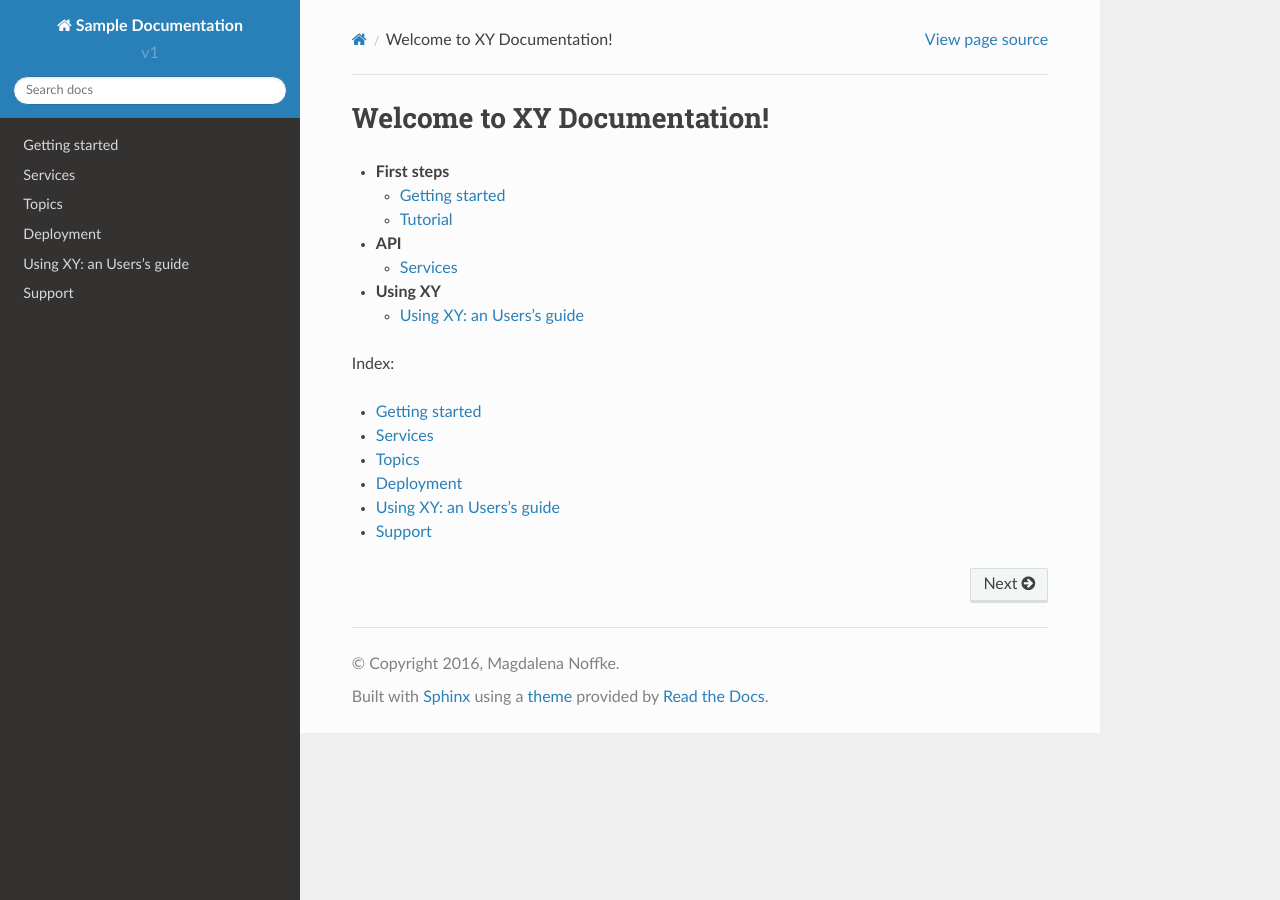
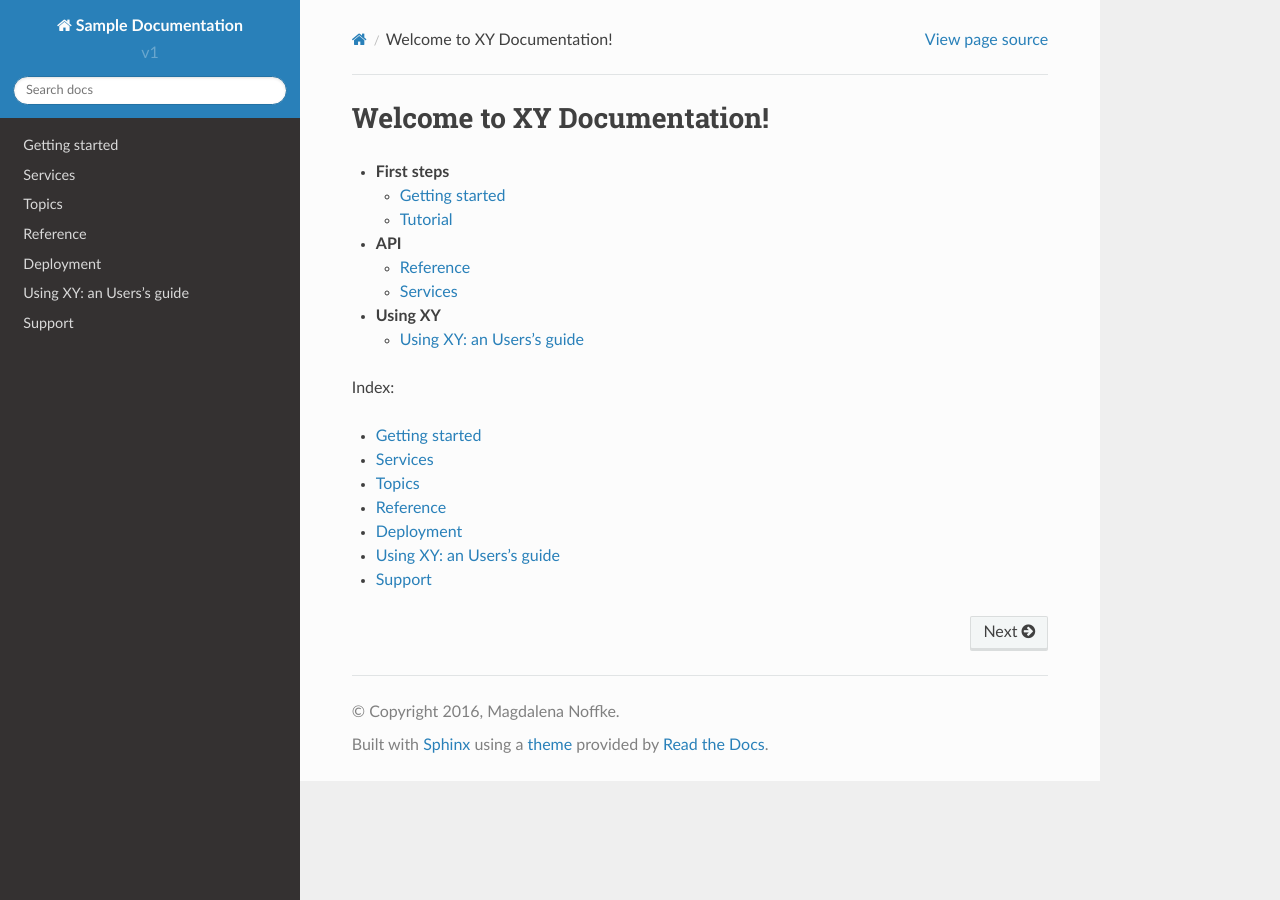
Before and after one commit to MagdaN/sample-documentation, a Sphinx documentation site: the page built from docs/index.rst, in a window 1280 px wide. Built offline with Sphinx 7.4.7 and the Read the Docs theme 2.0.0, drawn with Linux system fonts in a browser that asks for light colours.

Commit message:
add some more

```diff
--- a/docs/index.rst
+++ b/docs/index.rst
@@ -13,6 +13,7 @@ Welcome to XY Documentation!
 
 * **API**
 
+  * :doc:`reference/index`
   * :doc:`services/index`
 
 * **Using XY**
@@ -29,6 +30,7 @@ Index:
    getting_started/index
    services/index
    topics/index
+   reference/index
    deployment/index
    editor_manual/index
    support/index
--- /dev/null
+++ b/docs/reference/index.rst
@@ -0,0 +1,2 @@
+Reference
+===============
```
